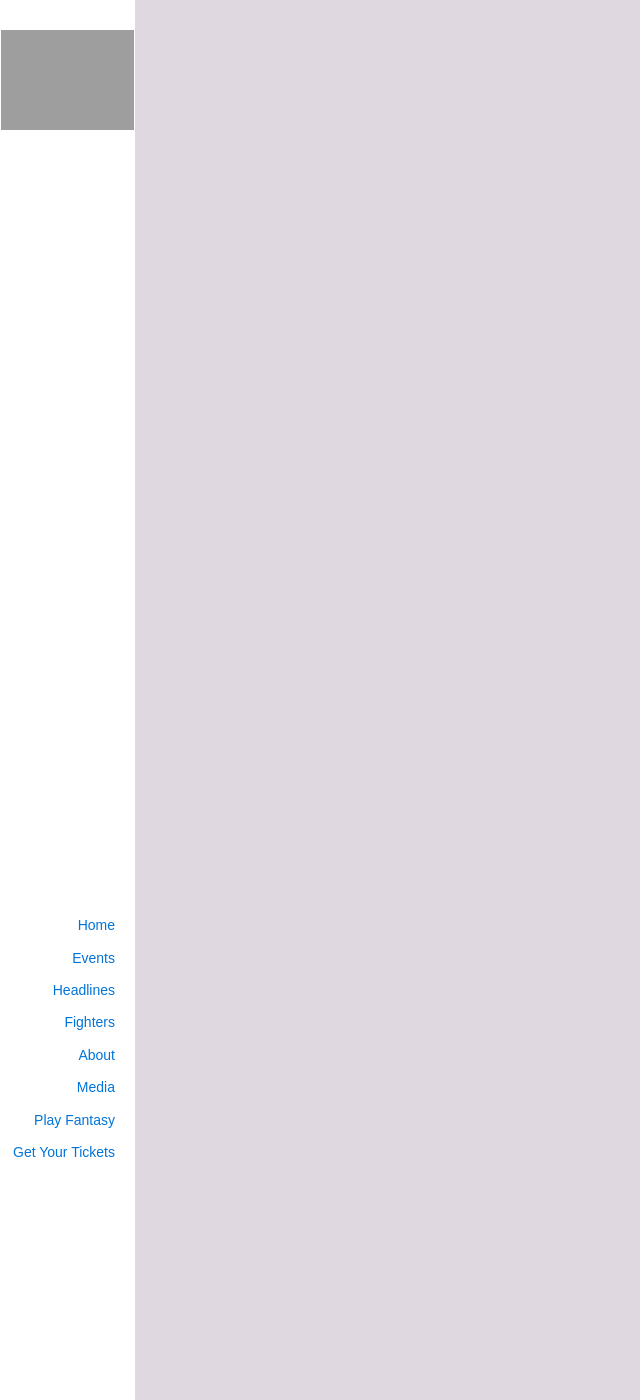
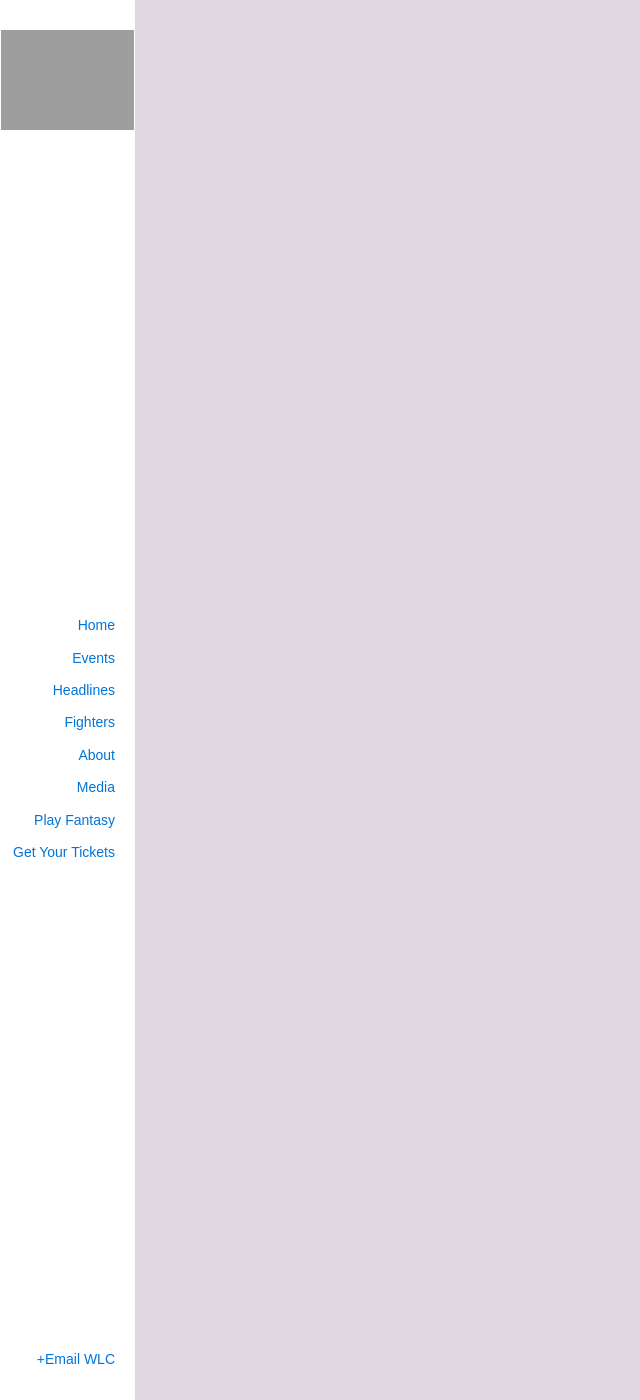
Before and after one commit to devarkar/wlc, a Jekyll site: the page built from index.html, in a window 1280 px wide and 1400 px high. Shown: the whole window, without its empty margins (0-640 px from the left). Built offline with Jekyll 4.4.1, drawn with Linux system fonts in a browser that asks for light colours; some web fonts are replaced; Markdown is read by kramdown in place of the engine named in the settings; grey boxes are pictures that could not be loaded.

Commit message:
Finished WLC Flexbox Header

```diff
--- a/_includes/header.html
+++ b/_includes/header.html
@@ -1 +1 @@
-<header> <h1 class="logo">World Lethwei Championship</h1><nav class="site-nav"><ul><li><a href="#home">Home</a></li><li><a href="#events">Events</a></li><li><a href="#headlines">Headlines</a></li><li><a href="#fighters">Fighters</a></li><li><a href="#about">About</a></li><li><a href="#media">Media</a></li><li><a href="#fantasy">Play Fantasy</a></li><li><a href="#ticket">Get Your Tickets</a></li></ul></nav><a href="mailto:devarkarmg2015@gmail.com" class="email-link">+Email WLC</a></header>
+<header><div class="header-position"><h1 class="logo">World Lethwei Championship</h1><nav class="site-nav"><ul><li><a href="#home">Home</a></li><li><a href="#events">Events</a></li><li><a href="#headlines">Headlines</a></li><li><a href="#fighters">Fighters</a></li><li><a href="#about">About</a></li><li><a href="#media">Media</a></li><li><a href="#fantasy">Play Fantasy</a></li><li><a href="#ticket">Get Your Tickets</a></li></ul></nav><a href="mailto:devarkarmg2015@gmail.com" class="email-link">+Email WLC</a></div></header>
--- a/assets/css/1-base/_body-element.sass
+++ b/assets/css/1-base/_body-element.sass
@@ -1,5 +1,6 @@
 body
   background-color: #E0D8E0
+  // background-color: lightblue
   font-size: 14px
   line-height: 1.6
   // font-family: 'Fira Sans', sans-serif
--- a/assets/css/main.css
+++ b/assets/css/main.css
@@ -532,7 +532,13 @@ hr {
 .home-wrap header {
   width: 135px;
   background: white;
-  padding: 30px 0;
+  padding: 30px 0; }
+  .home-wrap header .header-position {
+    position: fixed;
+    top: 30px;
+    left: 0;
+    bottom: 30px;
+    width: 135px;
     display: -ms-flexbox;
     display: flex;
     -ms-flex-direction: column;
```
Also changed, not shown: _jadefiles/header.jade (+13 -12 lines), assets/css/2-modules/_header.sass (+10 -3 lines). Lines whose indentation alone changed are shown as unchanged.
